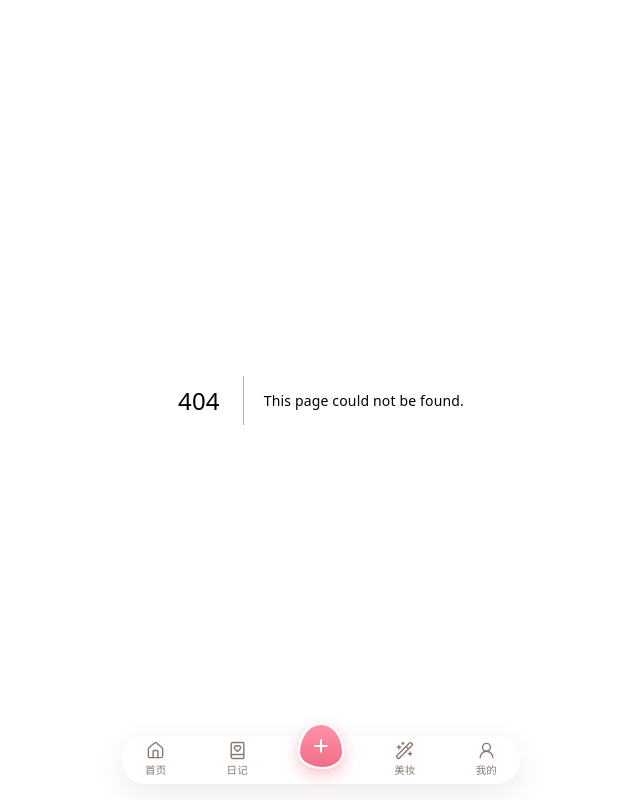
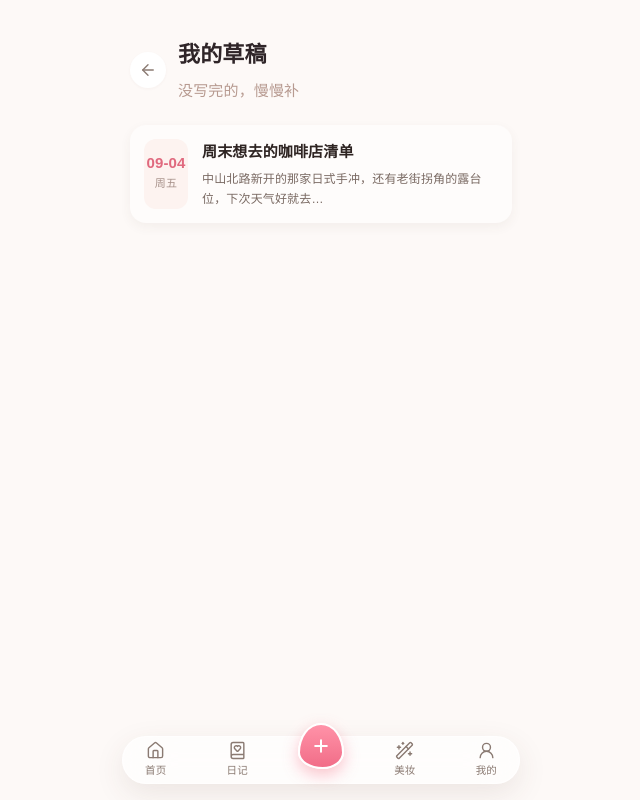
Before and after one commit to SongFuZhen/jia_blog, a Next.js app: page /drafts in a window 1280 px wide. Before the commit this address had no page. Shown: the whole page, without its empty margins (319-959 px from the left). Built offline with nearby package versions, Linux system fonts and the light colour scheme; a small style sheet from the web is missing.

Commit message:
feat: 全局返回导航与独立草稿页
- PageHeader 默认带返回按钮（router.back，无历史兜底回首页）
- 我的草稿独立为 /drafts 页，读 records store 中 draft 标记的记录，含空状态
- 「我的」菜单草稿入口指向 /drafts

```diff
--- /dev/null
+++ b/app/drafts/page.tsx
@@ -0,0 +1,106 @@
+"use client";
+
+import { useEffect } from "react";
+import { NotebookPen } from "lucide-react";
+import { PageHeader } from "@/components/page-header";
+import { useRecordsStore } from "@/lib/stores/records";
+import type { Mood } from "@/lib/types";
+
+type MoodTone = "pink" | "green" | "orange" | "purple";
+
+const moodTones: Record<Mood, MoodTone> = {
+  开心: "pink",
+  幸福: "pink",
+  平静: "green",
+  委屈: "purple",
+  难过: "purple",
+  生气: "orange",
+  好困: "orange",
+  有成就感: "green",
+};
+
+const moodClasses: Record<MoodTone, string> = {
+  pink: "bg-[#FEF0EE] text-[#D95570]",
+  green: "bg-[#E9F3EC] text-[#4E9A6E]",
+  orange: "bg-[#FEF4EC] text-[#E07A3F]",
+  purple: "bg-[#F2E9FE] text-[#8B5FD6]",
+};
+
+const weekdays = ["周日", "周一", "周二", "周三", "周四", "周五", "周六"];
+
+function formatDate(iso: string) {
+  const d = new Date(iso);
+  const mm = String(d.getMonth() + 1).padStart(2, "0");
+  const dd = String(d.getDate()).padStart(2, "0");
+  return { date: `${mm}-${dd}`, weekday: weekdays[d.getDay()] };
+}
+
+export default function DraftsPage() {
+  const records = useRecordsStore((s) => s.records);
+  const hydrate = useRecordsStore((s) => s.hydrate);
+
+  useEffect(() => {
+    hydrate();
+  }, [hydrate]);
+
+  const drafts = records.filter((r) => r.draft);
+
+  return (
+    <main className="mx-auto min-h-screen w-full max-w-[430px] bg-background px-6 pb-32">
+      <PageHeader title="我的草稿" subtitle="没写完的，慢慢补" />
+
+      {drafts.length === 0 ? (
+        <div className="mt-8 flex flex-col items-center rounded-[20px] bg-[#FEFCFB] px-6 py-10 shadow-[var(--shadow-soft-sm)]">
+          <span className="flex size-12 items-center justify-center rounded-full bg-[#FDECEC] text-[#E0697E]">
+            <NotebookPen className="size-6" strokeWidth={1.8} />
+          </span>
+          <p className="mt-3 text-[14px] font-medium text-[#3B2E2A]">
+            还没有草稿
+          </p>
+          <p className="mt-1 text-center text-[12px] text-[#A8928B]">
+            想到什么先存着，有空再来接着写
+          </p>
+        </div>
+      ) : (
+        <div className="mt-5 space-y-3">
+          {drafts.map((d) => {
+            const { date, weekday } = formatDate(d.createdAt);
+            return (
+              <article
+                key={d.id}
+                className="flex gap-3.5 rounded-[16px] bg-[#FEFCFB] p-3.5 shadow-[var(--shadow-soft-sm)] transition-shadow hover:shadow-[var(--shadow-soft-md)]"
+              >
+                <div className="flex w-[44px] shrink-0 flex-col items-center justify-center rounded-[12px] bg-[#FDF3F0] py-2">
+                  <span className="text-[15px] leading-none font-bold text-[#E0697E]">
+                    {date}
+                  </span>
+                  <span className="mt-1 text-[11px] text-[#A8928B]">
+                    {weekday}
+                  </span>
+                </div>
+
+                <div className="min-w-0 flex-1">
+                  <div className="flex items-center justify-between gap-2">
+                    <h2 className="truncate text-[15px] font-semibold text-[#2E2422]">
+                      {d.title || "无标题草稿"}
+                    </h2>
+                    {d.mood && (
+                      <span
+                        className={`shrink-0 rounded-full px-2.5 py-[3px] text-[11px] leading-none ${moodClasses[moodTones[d.mood]]}`}
+                      >
+                        {d.mood}
+                      </span>
+                    )}
+                  </div>
+                  <p className="mt-1.5 line-clamp-2 text-[12px] leading-relaxed text-[#7A6A63]">
+                    {d.content || "（还没有正文）"}
+                  </p>
+                </div>
+              </article>
+            );
+          })}
+        </div>
+      )}
+    </main>
+  );
+}
--- a/app/me/page.tsx
+++ b/app/me/page.tsx
@@ -17,7 +17,7 @@ const stats = [
 ];
 
 const menus = [
-  { label: "我的草稿", icon: NotebookPen, href: "/diary" },
+  { label: "我的草稿", icon: NotebookPen, href: "/drafts" },
   { label: "我的收藏", icon: Bookmark, href: "/inspiration" },
   { label: "设置", icon: Settings, href: "/settings" },
   { label: "帮助与关于", icon: Info, href: "/settings" },
--- a/components/page-header.tsx
+++ b/components/page-header.tsx
@@ -1,18 +1,48 @@
+"use client";
+
+import { useRouter } from "next/navigation";
+import { ArrowLeft } from "lucide-react";
+
 export function PageHeader({
   title,
   subtitle,
+  back = true,
 }: {
   title: string;
   subtitle?: string;
+  /** 默认显示返回按钮（首页不用 PageHeader）；传 false 可关闭 */
+  back?: boolean;
 }) {
+  const router = useRouter();
+
+  function handleBack() {
+    // 无历史记录（直接打开二级页）时回首页兜底
+    if (typeof window !== "undefined" && window.history.length > 1) {
+      router.back();
+    } else {
+      router.push("/");
+    }
+  }
+
   return (
-    <header className="pt-9">
-      <h1 className="text-[22px] font-bold text-[#2F2528]">{title}</h1>
-      {subtitle && (
-        <p className="font-display mt-1.5 text-[15px] text-[#B79A90]">
-          {subtitle}
-        </p>
+    <header className="flex items-center gap-3 pt-9">
+      {back && (
+        <button
+          onClick={handleBack}
+          aria-label="返回"
+          className="flex size-9 shrink-0 items-center justify-center rounded-full bg-white text-[#8A7A72] shadow-[var(--shadow-xs)] transition-colors hover:text-[#E0697E]"
+        >
+          <ArrowLeft className="size-4.5" strokeWidth={1.8} />
+        </button>
       )}
+      <div>
+        <h1 className="text-[22px] font-bold text-[#2F2528]">{title}</h1>
+        {subtitle && (
+          <p className="font-display mt-1.5 text-[15px] text-[#B79A90]">
+            {subtitle}
+          </p>
+        )}
+      </div>
     </header>
   );
 }
```
